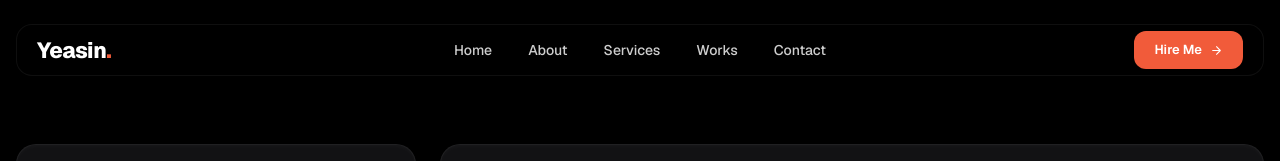
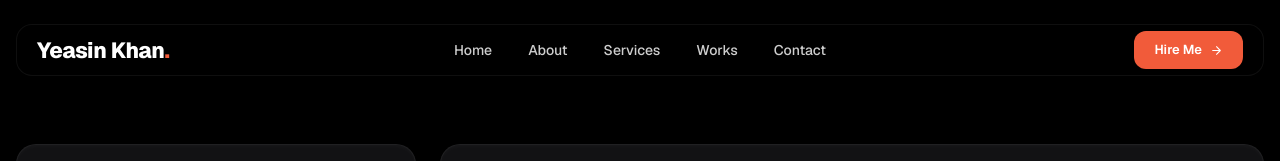
Before and after one commit to yeasinkhan08/yeasin-khan, a Next.js app: page / in a window 1280 px wide. Shown: the top 161 px of the page. Built offline with nearby package versions, Linux system fonts and the light colour scheme.

Commit message:
update footer

```diff
--- a/src/components/Footer.tsx
+++ b/src/components/Footer.tsx
@@ -59,7 +59,7 @@ export default function Footer() {
               href="/#home"
               className="text-[22px] font-extrabold tracking-[-0.5px] text-white transition-colors hover:text-[#f15b3a]"
             >
-              Yeasin<span className="text-[#f15b3a]">.</span>
+              Yeasin Khan
             </Link>
             <p className="text-[14px] leading-relaxed text-[#9f9f9f]">
               Full Stack Developer crafting modern, high-performance web
@@ -132,9 +132,7 @@ export default function Footer() {
             </Link>
             . All Rights Reserved.
           </p>
-          <p className="text-[13px] text-[#9f9f9f]">
-            Built with <span className="text-[#f15b3a]">♥</span> using Next.js & Tailwind CSS
-          </p>
+          <p>Mern Stack Developer</p>
         </div>
       </div>
     </footer>
--- a/src/components/Navber.tsx
+++ b/src/components/Navber.tsx
@@ -30,16 +30,14 @@ export default function Navbar() {
 
   return (
     <header
-      className={`fixed inset-x-0 top-0 z-50 transition-all duration-500 ${
-        scrolled
+      className={`fixed inset-x-0 top-0 z-50 transition-all duration-500 ${scrolled
         ? "top-0 py-3"
         : "top-6 py-0"
         }`}
     >
       <div className="mx-auto max-w-[1296px] px-4">
         <nav
-          className={`flex items-center justify-between rounded-2xl px-5 transition-all duration-500 ${
-            scrolled
+          className={`flex items-center justify-between rounded-2xl px-5 transition-all duration-500 ${scrolled
             ? "h-[58px] border border-white/[0.08] bg-black/80 shadow-2xl shadow-black/40 backdrop-blur-xl"
             : "h-[52px] border border-white/[0.06] bg-black/60 backdrop-blur-md"
             }`}
@@ -50,7 +48,7 @@ export default function Navbar() {
             href="/#home"
             className="shrink-0 text-[22px] font-extrabold leading-none tracking-[-0.5px] text-white transition-colors duration-200 hover:text-[#F15B3A]"
           >
-            Yeasin<span className="text-[#F15B3A]">.</span>
+            Yeasin Khan<span className="text-[#F15B3A]">.</span>
           </Link>
 
           {/* Desktop Navigation */}
@@ -101,18 +99,15 @@ export default function Navbar() {
                 className="relative flex h-4 w-5 flex-col items-center justify-center gap-[5px] transition-all"
               >
                 <span
-                  className={`block h-[1.5px] w-full rounded-full bg-current transition-all duration-300 ${
-                    menuOpen ? "translate-y-[6.5px] rotate-45" : ""
+                  className={`block h-[1.5px] w-full rounded-full bg-current transition-all duration-300 ${menuOpen ? "translate-y-[6.5px] rotate-45" : ""
                     }`}
                 />
                 <span
-                  className={`block h-[1.5px] rounded-full bg-current transition-all duration-300 ${
-                    menuOpen ? "w-0 opacity-0" : "w-full opacity-100"
+                  className={`block h-[1.5px] rounded-full bg-current transition-all duration-300 ${menuOpen ? "w-0 opacity-0" : "w-full opacity-100"
                     }`}
                 />
                 <span
-                  className={`block h-[1.5px] w-full rounded-full bg-current transition-all duration-300 ${
-                    menuOpen ? "-translate-y-[6.5px] -rotate-45" : ""
+                  className={`block h-[1.5px] w-full rounded-full bg-current transition-all duration-300 ${menuOpen ? "-translate-y-[6.5px] -rotate-45" : ""
                     }`}
                 />
               </span>
@@ -122,8 +117,7 @@ export default function Navbar() {
 
         {/* Mobile Dropdown */}
         <div
-          className={`overflow-hidden transition-all duration-300 ease-in-out md:hidden ${
-            menuOpen ? "max-h-[400px] opacity-100" : "max-h-0 opacity-0"
+          className={`overflow-hidden transition-all duration-300 ease-in-out md:hidden ${menuOpen ? "max-h-[400px] opacity-100" : "max-h-0 opacity-0"
             }`}
         >
           <div className="mt-2 rounded-2xl border border-white/[0.08] bg-black/90 p-3 shadow-2xl shadow-black/60 backdrop-blur-xl">
```
Lines whose indentation alone changed are shown as unchanged.
